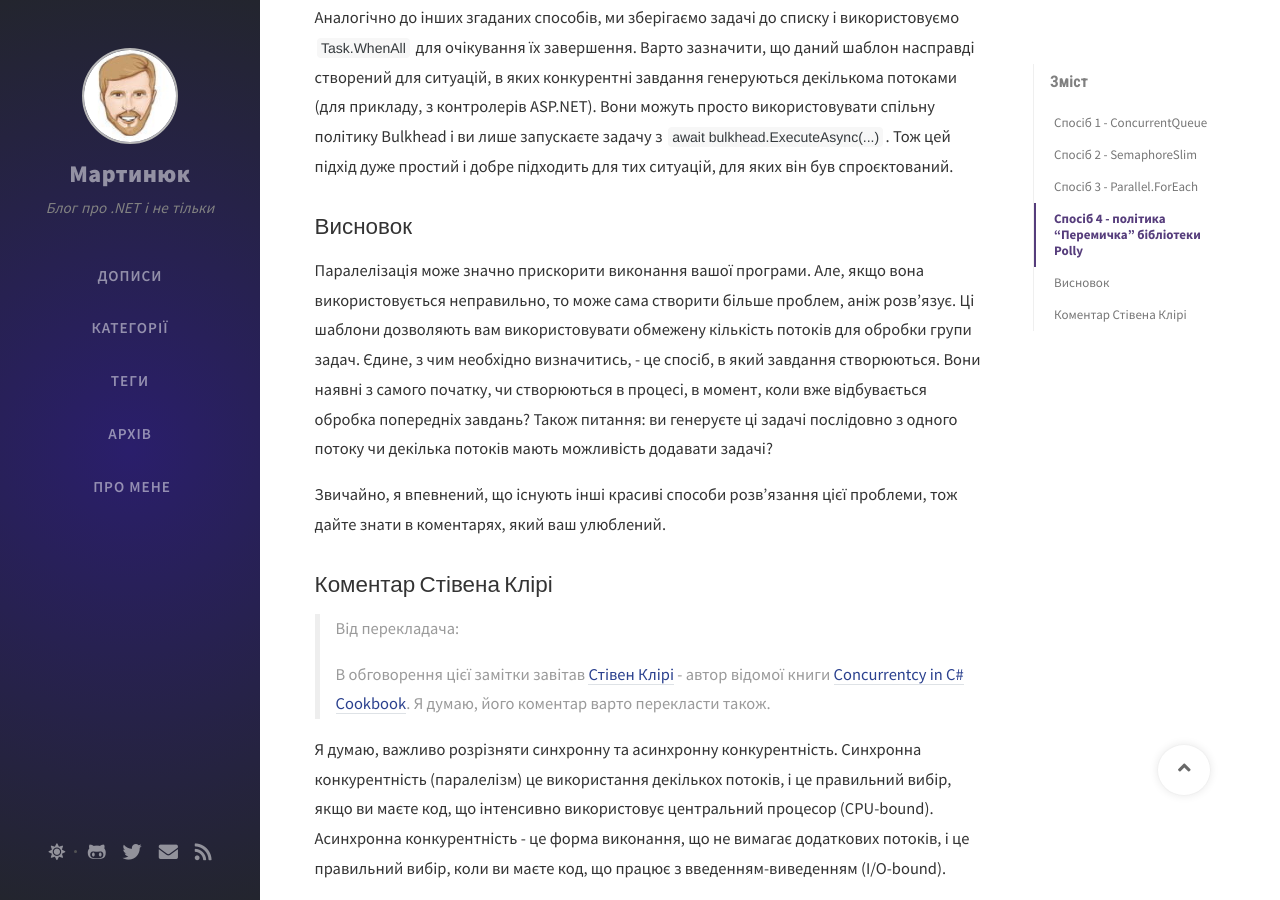
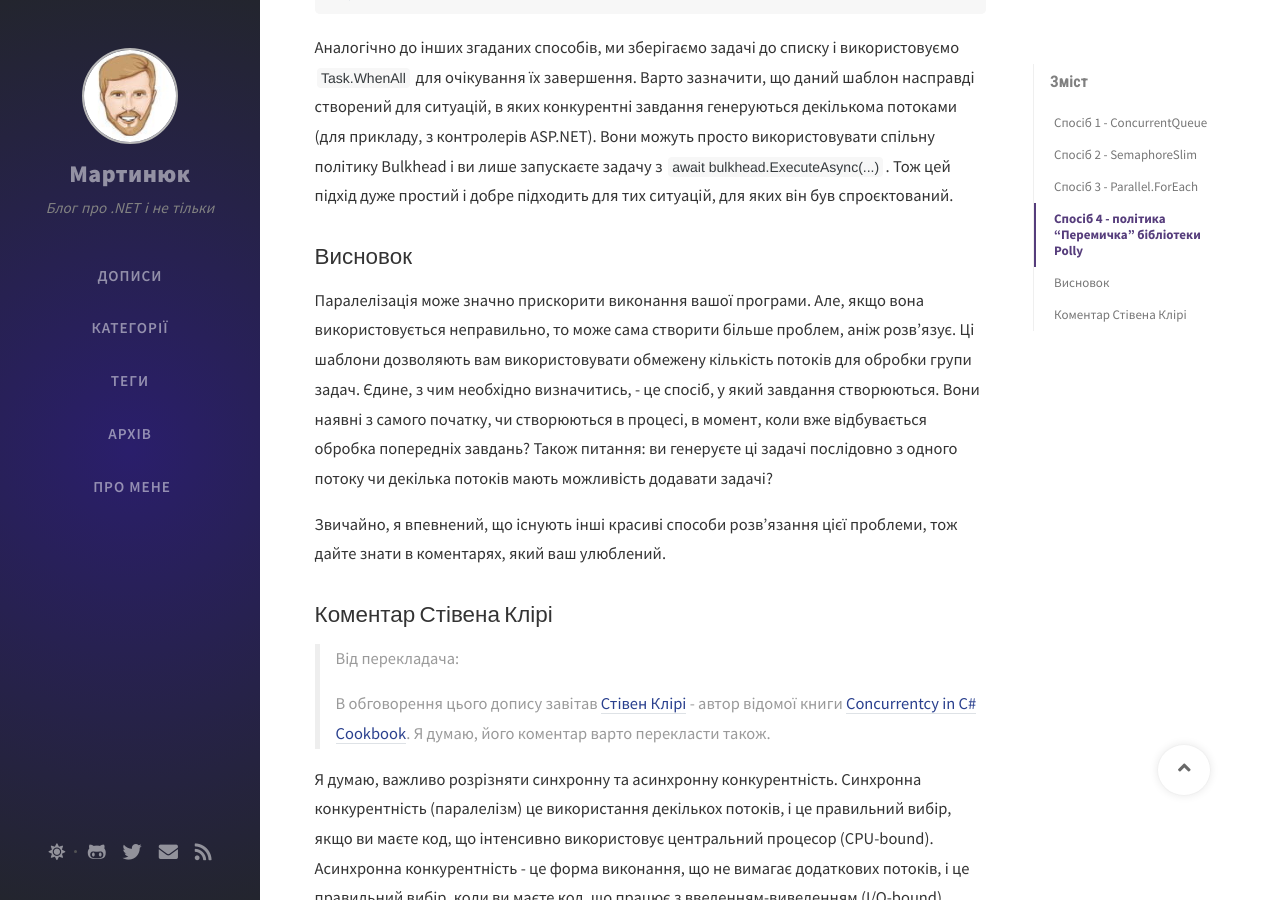
Before and after one commit to olesmartyniuk/olesmartyniuk.github.io, a Jekyll site: the page built from _posts/2020-05-28-constraining-concurrent-threads-in-csharp.md, in a window 1280 px wide and 900 px high, scrolled down 4517 px. Built offline with Jekyll 4.4.1, drawn with Linux system fonts in a browser that asks for light colours; nearby versions of some CDN libraries; some web fonts are replaced; comment, search, counter and statistics services are not loaded; some of the changed text lies outside the part shown.

Commit message:
Fixed some mistakes

```diff
--- a/_posts/2020-05-28-constraining-concurrent-threads-in-csharp.md
+++ b/_posts/2020-05-28-constraining-concurrent-threads-in-csharp.md
@@ -8,7 +8,7 @@
 ---
 ![](http://www.martyniuk.info/assets/img/posts/2020-05-28-constraining-concurrent-threads-in-csharp/cover.png)
 
-> Це переклад замітки [Constraining Concurrent Threads in C#](https://markheath.net/post/constraining-concurrent-threads-csharp) Марка Хіта - Microsoft MVP, Software Architect в NICE Systems і автора кількох бібліотек з відкритим кодом.
+> Це переклад допису [Constraining Concurrent Threads in C#](https://markheath.net/post/constraining-concurrent-threads-csharp) Марка Хіта - Microsoft MVP, Software Architect в NICE Systems і автора кількох бібліотек з відкритим кодом.
 
 Припустимо, в C# ми маємо виконати певну кількість задач, які наразі виконуються послідовно і які ми хочемо прискорити, запустивши їх паралельно. Для прикладу, уявіть, що ми завантажуємо купу веб сторінок:
 
@@ -143,7 +143,7 @@
 
 ## Висновок
 
-Паралелізація може значно прискорити виконання вашої програми. Але, якщо вона використовується неправильно, то може сама створити більше проблем, аніж розв'язує. Ці шаблони дозволяють вам використовувати обмежену кількість потоків для обробки групи задач. Єдине, з чим необхідно визначитись, - це спосіб, в який завдання створюються. Вони наявні з самого початку, чи створюються в процесі, в момент, коли вже відбувається обробка попередніх завдань? Також питання: ви генеруєте ці задачі послідовно з одного потоку чи декілька потоків мають можливість додавати задачі?
+Паралелізація може значно прискорити виконання вашої програми. Але, якщо вона використовується неправильно, то може сама створити більше проблем, аніж розв'язує. Ці шаблони дозволяють вам використовувати обмежену кількість потоків для обробки групи задач. Єдине, з чим необхідно визначитись, - це спосіб, у який завдання створюються. Вони наявні з самого початку, чи створюються в процесі, в момент, коли вже відбувається обробка попередніх завдань? Також питання: ви генеруєте ці задачі послідовно з одного потоку чи декілька потоків мають можливість додавати задачі?
 
 Звичайно, я впевнений, що існують інші красиві способи розв'язання цієї проблеми, тож дайте знати в коментарях, який ваш улюблений.
 
@@ -151,7 +151,7 @@
 
 > Від перекладача:
 >
-> В обговорення цієї замітки завітав [Стівен Клірі](https://blog.stephencleary.com/) - автор відомої книги [Concurrentcy in C# Cookbook](http://shop.oreilly.com/product/0636920266624.do?cmp=af-code-books-video-product_cj_0636920266624_7489747). Я думаю, його коментар варто перекласти також.
+> В обговорення цього допису завітав [Стівен Клірі](https://blog.stephencleary.com/) - автор відомої книги [Concurrentcy in C# Cookbook](http://shop.oreilly.com/product/0636920266624.do?cmp=af-code-books-video-product_cj_0636920266624_7489747). Я думаю, його коментар варто перекласти також.
 
 Я думаю, важливо розрізняти синхронну та асинхронну конкурентність. Синхронна конкурентність (паралелізм) це використання декількох потоків, і це правильний вибір, якщо ви маєте код, що інтенсивно використовує центральний процесор (CPU-bound). Асинхронна конкурентність - це форма виконання, що не вимагає додаткових потоків, і це правильний вибір, коли ви маєте код, що працює з введенням-виведенням (I/O-bound).
 
```
Also changed, not shown: other parts of _posts/2020-05-28-constraining-concurrent-threads-in-csharp.md (+6 -6 lines).
